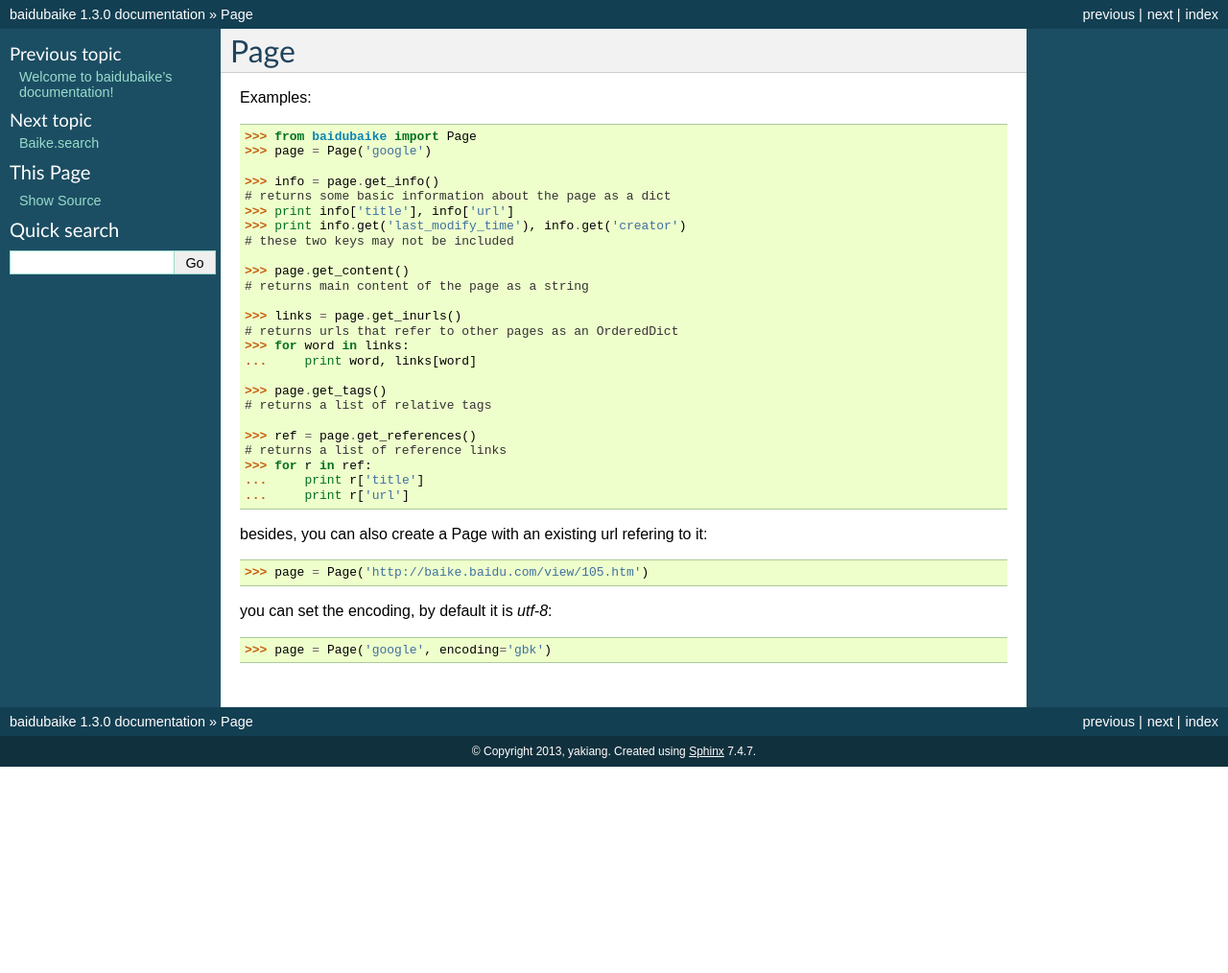
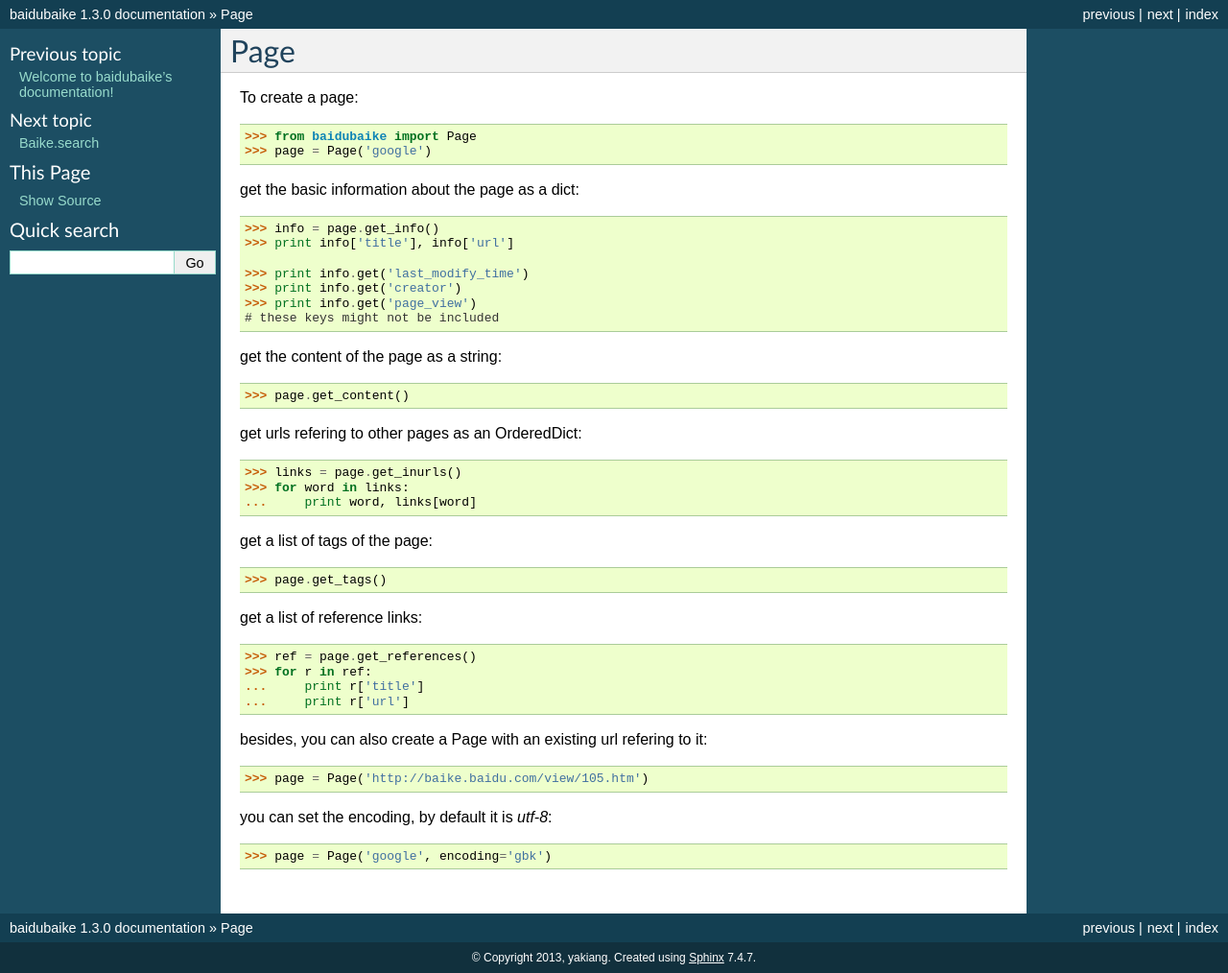
Before and after one commit to yakiang/Baidubaike, a Sphinx documentation site: the page built from docs/source/page.rst, in a window 1280 px wide. Shown: the whole page at 96% size. Built offline with Sphinx 7.4.7, drawn with Linux system fonts in a browser that asks for light colours; before the commit the page ends 900 px from its top, so only the background shows below that.

Commit message:
add page view

```diff
--- a/docs/source/page.rst
+++ b/docs/source/page.rst
@@ -4,30 +4,38 @@
 Page
 ****
 
-Examples::
+To create a page::
 
     >>> from baidubaike import Page
     >>> page = Page('google')
 
+get the basic information about the page as a dict::
+
     >>> info = page.get_info()
-    # returns some basic information about the page as a dict
     >>> print info['title'], info['url']
-    >>> print info.get('last_modify_time'), info.get('creator')
-    # these two keys may not be included
+
+    >>> print info.get('last_modify_time')
+    >>> print info.get('creator')
+    >>> print info.get('page_view')
+    # these keys might not be included
+
+get the content of the page as a string::
 
     >>> page.get_content()
-    # returns main content of the page as a string
+
+get urls refering to other pages as an OrderedDict::
 
     >>> links = page.get_inurls()
-    # returns urls that refer to other pages as an OrderedDict
     >>> for word in links:
     ...     print word, links[word]
 
+get a list of tags of the page::
+
     >>> page.get_tags()
-    # returns a list of relative tags
+
+get a list of reference links::
 
     >>> ref = page.get_references()
-    # returns a list of reference links
     >>> for r in ref:
     ...     print r['title']
     ...     print r['url']
--- a/setup.py
+++ b/setup.py
@@ -9,7 +9,7 @@
 setup(
     name = 'baidubaike',
     packages = ['baidubaike'],
-    version = '1.3.1',
+    version = '1.3.2',
     description = 'A wrapper of Baidu Baike',
     author = 'yakiang',
     author_email = 'strak47@gmail.com',
```
Also changed, not shown: docs/source/baike.search.rst (+5 -3 lines), 1 other file.
